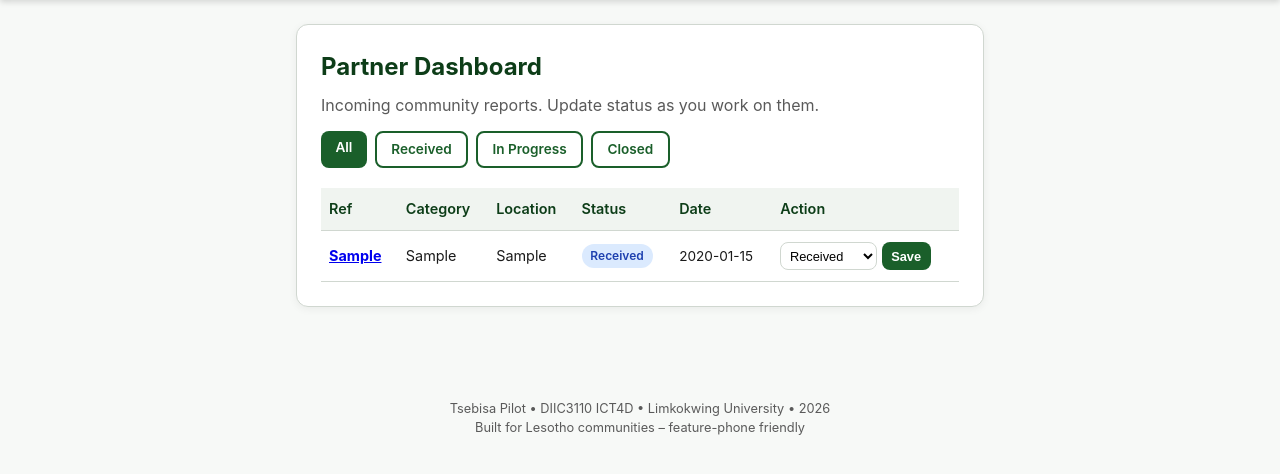
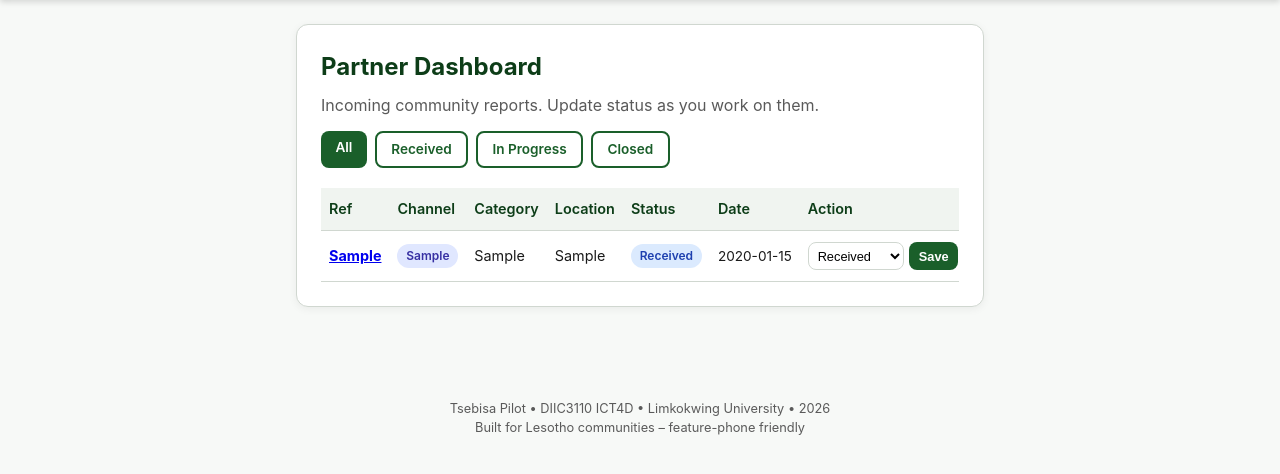
Before and after one commit to TumoTranzi/ICT4D, a Flask app: page /dashboard in a window 1280 px wide. Shown: the part 57-531 px from the top of the page. Run offline with Flask 3, Linux system fonts and the light colour scheme; tables that the repository leaves empty hold one stand-in row (values such as "Sample post").

Commit message:
Added channel column to dashboard UI

```diff
--- a/tsebisa/app.py
+++ b/tsebisa/app.py
@@ -35,6 +35,7 @@ def init_db():
         CREATE TABLE IF NOT EXISTS reports (
             id INTEGER PRIMARY KEY AUTOINCREMENT,
             reference TEXT UNIQUE NOT NULL,
+            submission_channel TEXT DEFAULT 'Website',
             category TEXT NOT NULL,
             description TEXT,
             location TEXT,
@@ -118,8 +119,8 @@ def report_details():
 
         conn = get_db()
         conn.execute(
-            "INSERT INTO reports (reference, category, description, location, phone, language, status, created_at) VALUES (?,?,?,?,?,?,?,?)",
-            (ref, category, description, location, phone, lang, "received", now)
+            "INSERT INTO reports (reference, submission_channel, category, description, location, phone, language, status, created_at) VALUES (?,?,?,?,?,?,?,?,?)",
+            (ref, 'Website', category, description, location, phone, lang, "received", now)
         )
         conn.commit()
         conn.close()
@@ -136,7 +137,6 @@ def normalize_status_filter(status_value):
     if status_value in STATUS_LABELS:
         return status_value
     return "all"
-
 
 @app.route("/dashboard")
 def dashboard():
@@ -181,18 +181,29 @@ def ussd_api():
     Placeholder endpoint for real USSD gateway (Africa's Talking style).
     In production this would parse sessionId, phoneNumber, text, etc.
     """
-    data = request.get_json() or {}
-    # For now just acknowledge
+    # For the demo, we simulate a complete USSD report submission
+    # so you can see 'USSD' in the dashboard.
+    ref = generate_reference()
+    now = datetime.now().strftime("%Y-%m-%d %H:%M")
+
+    conn = get_db()
+    conn.execute(
+        "INSERT INTO reports (reference, submission_channel, category, description, location, phone, language, status, created_at) VALUES (?,?,?,?,?,?,?,?,?)",
+        (ref, 'USSD', 'water', 'Simulated USSD Report', 'Ha Makoa', '+26650000000', 'st', 'received', now)
+    )
+    conn.commit()
+    conn.close()
+
     return jsonify({
         "status": "ok",
-        "message": "Tsebisa USSD endpoint ready. Connect a real gateway here.",
-        "received": data
+        "message": "USSD report simulated successfully",
+        "reference": ref
     })
 
 @app.route("/api/reports")
 def api_reports():
     conn = get_db()
-    rows = conn.execute("SELECT reference, category, status, created_at FROM reports ORDER BY created_at DESC LIMIT 50").fetchall()
+    rows = conn.execute("SELECT reference, submission_channel, category, status, created_at FROM reports ORDER BY created_at DESC LIMIT 50").fetchall()
     conn.close()
     return jsonify([dict(r) for r in rows])
 
@@ -212,4 +223,7 @@ if __name__ == "__main__":
     print("Partner dashboard:  http://127.0.0.1:5000/dashboard")
     print("User guide:         http://127.0.0.1:5000/guide")
     print("=" * 50)
-    app.run(debug=True, host="0.0.0.0", port=5000)
+
+    # Required for Render deployment
+    port = int(os.environ.get("PORT", 5000))
+    app.run(debug=False, host="0.0.0.0", port=port)
--- a/tsebisa/templates/dashboard.html
+++ b/tsebisa/templates/dashboard.html
@@ -18,6 +18,7 @@
       <thead>
         <tr>
           <th>Ref</th>
+          <th>Channel</th>
           <th>Category</th>
           <th>Location</th>
           <th>Status</th>
@@ -29,6 +30,7 @@
         {% for r in reports %}
         <tr>
           <td><a href="{{ url_for('view_report', reference=r.reference, status=current_filter) }}"><strong>{{ r.reference }}</strong></a></td>
+          <td><span class="badge" style="background:#e0e7ff; color:#3730a3;">{{ r.submission_channel }}</span></td>
           <td>{{ categories[r.category]["en"] if r.category in categories else r.category }}</td>
           <td>{{ r.location or "—" }}</td>
           <td><span class="badge badge-{{ r.status }}">{{ status_labels[r.status]["en"] }}</span></td>
```
